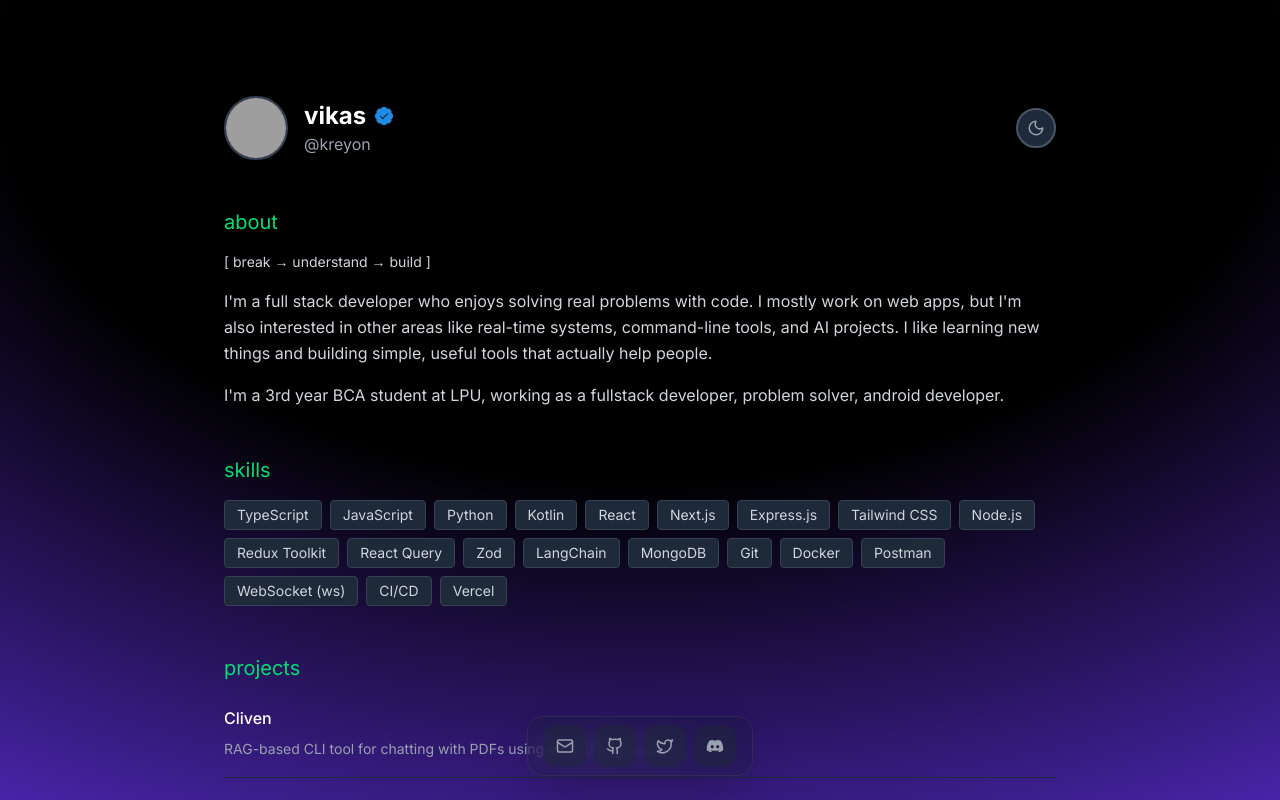
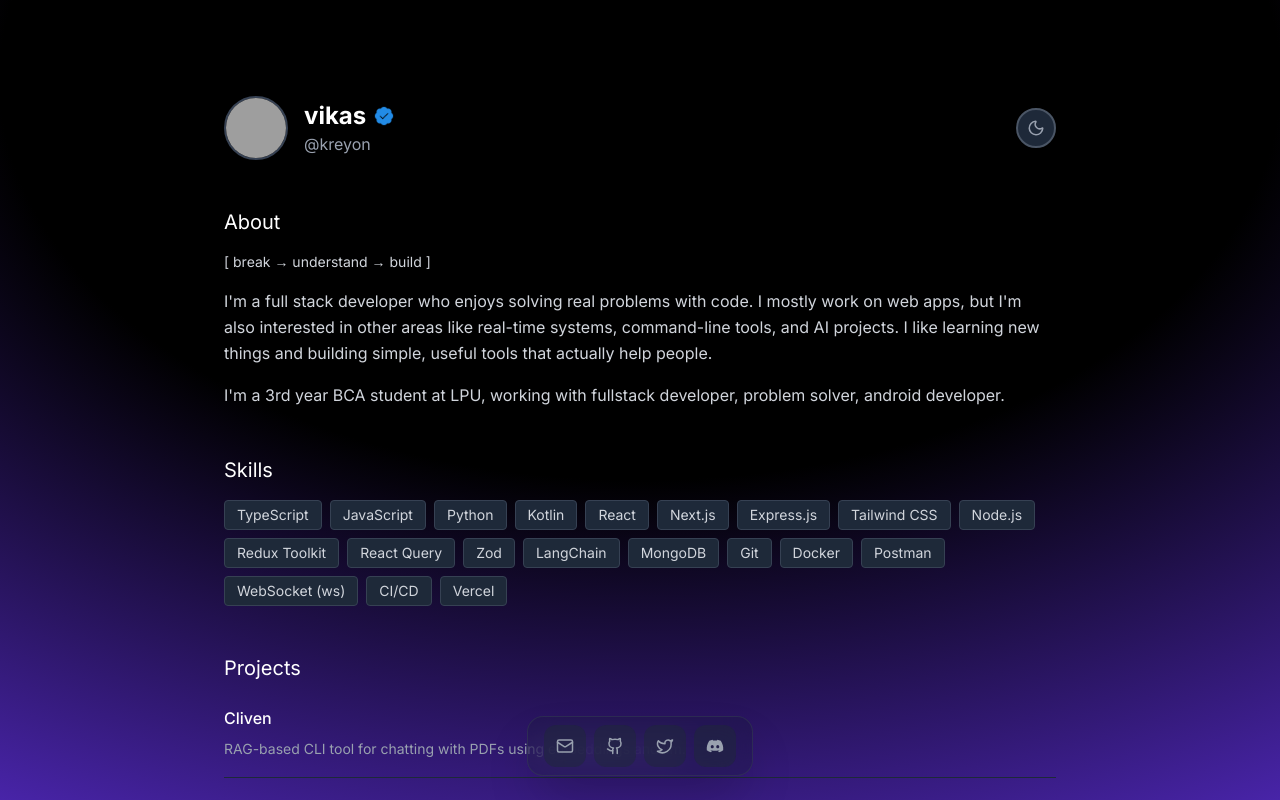
Before and after one commit to krey-yon/w3m, a Next.js app: page / in a window 1280 px wide. Shown: the top 800 px of the page. Built offline with nearby package versions, Linux system fonts and the light colour scheme; grey boxes are pictures that could not be loaded.

Commit message:
minor ui changes

```diff
--- a/src/Components/ProjectCard.tsx
+++ b/src/Components/ProjectCard.tsx
@@ -36,8 +36,8 @@ export default function ProjectCard({
             text-base font-medium transition-colors
             ${
               isDark
-                ? "text-white group-hover:text-green-400"
-                : "text-gray-900 group-hover:text-green-500"
+                ? "text-white "
+                : "text-gray-900 "
             }
           `}
         >
--- a/src/app/globals.css
+++ b/src/app/globals.css
@@ -13,7 +13,6 @@
 .font-caprasimo {
   font-family: var(--font-caprasimo), Arial, Helvetica, sans-serif;
 }
-
 
 @theme inline {
   --color-background: var(--background);
--- a/src/app/page.tsx
+++ b/src/app/page.tsx
@@ -21,7 +21,7 @@ export default function Home() {
           fixed inset-0 -z-10 h-full w-full
           ${
             isDark
-              ? "[background:radial-gradient(125%_125%_at_50%_10%,#000_40%,#63e_100%)]"
+              ? "[background:radial-gradient(125%_125%_at_50%_10%,#000_40%,#6633ee_100%)]"
               : "bg-white [background:radial-gradient(125%_125%_at_50%_10%,#fff_40%,#63e_100%)]"
           }
         `}
@@ -72,7 +72,13 @@ export default function Home() {
 
         {/* About Section */}
         <section className="mb-12">
-          <h2 className="text-green-400 text-xl mb-4 font-dotz"> about</h2>
+          <h2
+            className={`text-xl mb-4 font-dotz ${
+              isDark ? "text-white" : "text-black"
+            }`}
+          >
+            About
+          </h2>
           <div
             className={`mb-4 font-mono text-sm ${
               isDark ? "text-gray-300" : "text-gray-700"
@@ -88,7 +94,7 @@ export default function Home() {
             <p>{personalData.aboutMe}</p>
             <p>
               I&apos;m a {personalData.CurrentYear} {personalData.Degree}{" "}
-              student at {personalData.College}, working as a{" "}
+              student at {personalData.College}, working with {" "}
               {personalData.role.join(", ")}.
             </p>
           </div>
@@ -96,7 +102,13 @@ export default function Home() {
 
         {/* Skills Section */}
         <section className="mb-12">
-          <h2 className="text-green-400 text-xl mb-4 font-dotz"> skills</h2>
+          <h2
+            className={`text-xl mb-4 font-dotz ${
+              isDark ? "text-white" : "text-black"
+            }`}
+          >
+            Skills
+          </h2>
           <div className="flex flex-wrap gap-2">
             {skillsData.map((skill, index) => (
               <span
@@ -115,7 +127,13 @@ export default function Home() {
 
         {/* Projects Section */}
         <section className="mb-12">
-          <h2 className="text-green-400 text-xl mb-6 font-dotz">projects</h2>
+          <h2
+            className={`text-xl mb-6 font-dotz ${
+              isDark ? "text-white" : "text-black"
+            }`}
+          >
+            Projects
+          </h2>
           <div className="grid gap-6 md:grid-cols-2 lg:grid-cols-1">
             {projects.map((project) => (
               <ProjectCard
```
